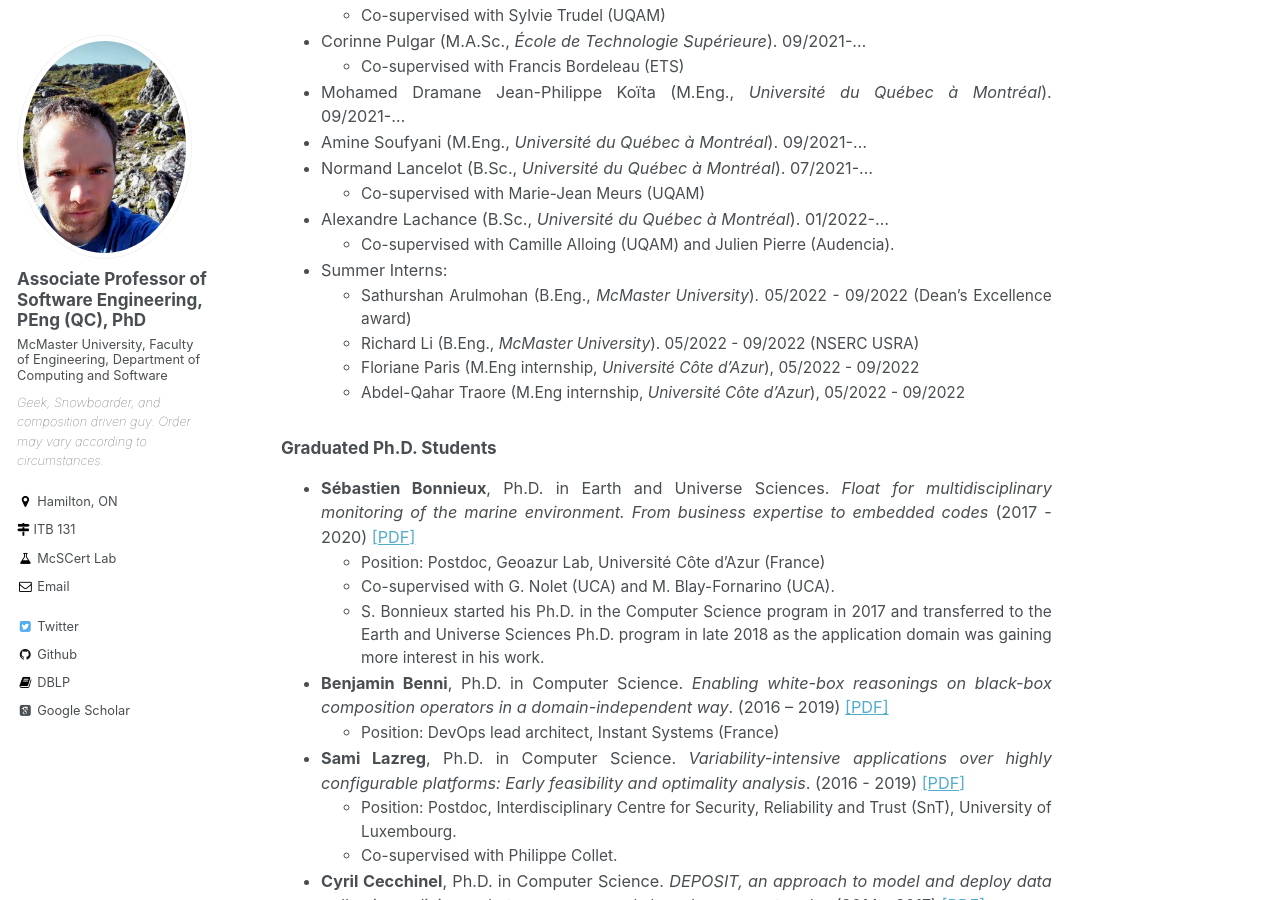
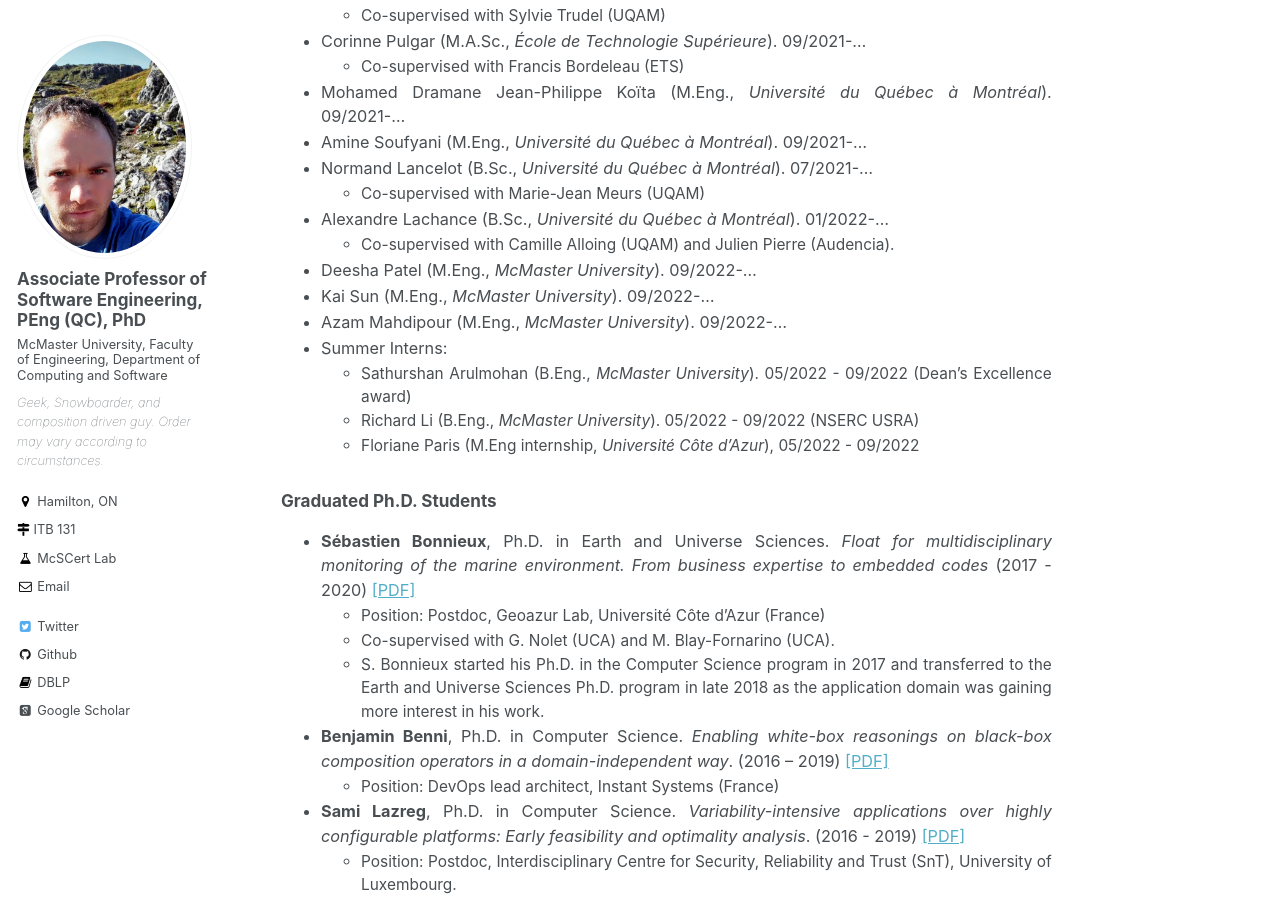
Before and after one commit to mosser/mosser.github.io, a Jekyll site: the page built from _pages/students.md, in a window 1280 px wide and 900 px high, scrolled down 412 px. Built offline with Jekyll 4.4.1, drawn with Linux system fonts in a browser that asks for light colours; some web fonts are replaced.

Commit message:
update spring 22

```diff
--- a/_pages/publications.html
+++ b/_pages/publications.html
@@ -9,7 +9,7 @@ author_profile: true
 </script>
 
 <p style="font-size: 80%;">
-  Last update: 2022/01/11.<br>
+  Last update: 2022/05/20.<br>
   <em>
     When possible, an open-access version of each paper is provided as a PDF file, thanks to two open archive platforms: HAL (Center for Direct Scientific Communication, France) and Archipel (UQAM, Canada). By following these links you agree to respect the copyrights of the papers. The papers obtained from this Web page are included by the contributing authors as a means to ensure timely dissemination of scholarly and technical work on a non-commercial basis. Copyright and all rights therein are maintained by the authors or by other copyright holders, notwithstanding that they have offered their works here electronically. It is understood that all persons copying this information will adhere to the terms and constraints invoked by each author's copyright. These works may not be reposted without the explicit permission of the copyright holder.
   </em>
--- a/_pages/students.md
+++ b/_pages/students.md
@@ -21,11 +21,13 @@ I am always interested in having motivated students join the lab to work on exci
     - Co-supervised with Marie-Jean Meurs (UQAM)
   - Alexandre Lachance (B.Sc., _Université du Québec à Montréal_). 01/2022-...
     - Co-supervised with Camille Alloing (UQAM) and Julien Pierre (Audencia).
+  - Deesha Patel (M.Eng., _McMaster University_). 09/2022-...
+  - Kai Sun (M.Eng., _McMaster University_). 09/2022-...
+  - Azam Mahdipour (M.Eng., _McMaster University_). 09/2022-...
   - Summer Interns:
     - Sathurshan Arulmohan (B.Eng., _McMaster University_). 05/2022 - 09/2022 (Dean's Excellence award)
     - Richard Li (B.Eng., _McMaster University_). 05/2022 - 09/2022 (NSERC USRA)
     - Floriane Paris (M.Eng internship, _Université Côte d'Azur_), 05/2022 - 09/2022
-    - Abdel-Qahar Traore (M.Eng internship, _Université Côte d'Azur_), 05/2022 - 09/2022
 
 
 ### Graduated Ph.D. Students
```
Also changed, not shown: _pages/teaching.md (+1 -1 lines), bibtex/data.bib (+9 -0 lines).
